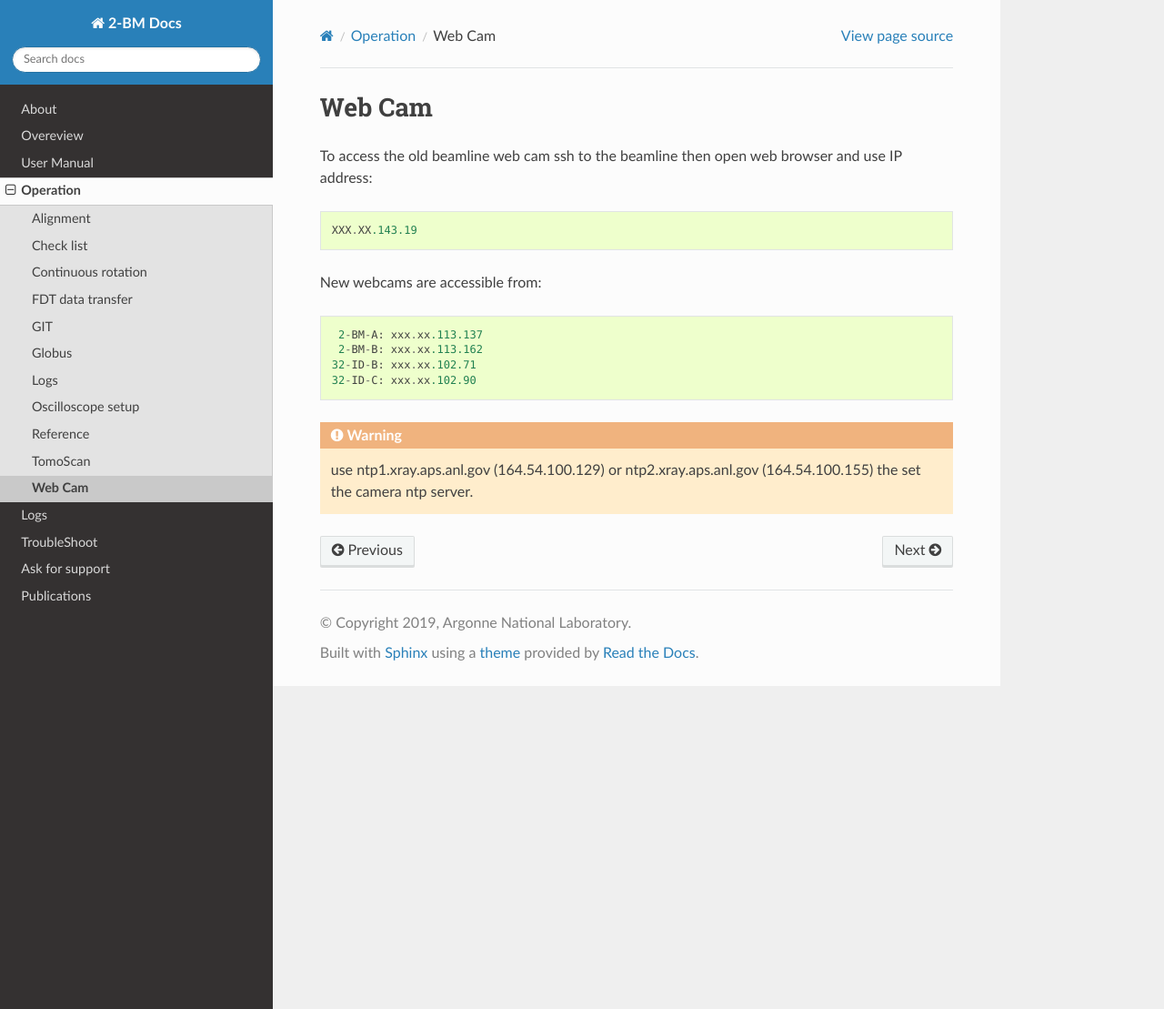
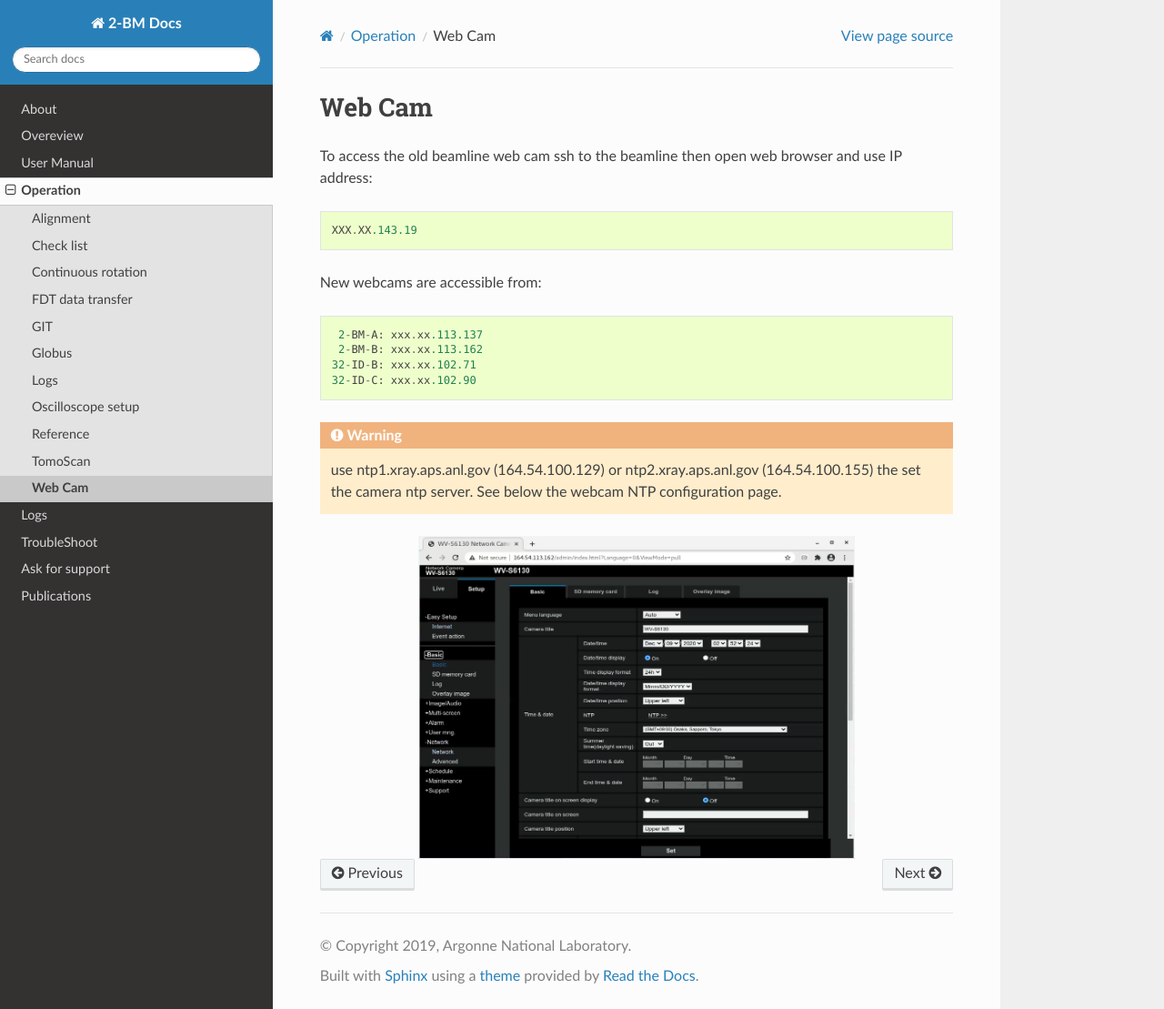
Before and after one commit to xray-imaging/2bm-docs, a Sphinx documentation site: the page built from docs/source/ops/item_025.rst, in a window 1280 px wide and 1109 px high. Shown: the whole window at 91% size. Built offline with Sphinx 7.4.7 and the Read the Docs theme 2.0.0, drawn with Linux system fonts in a browser that asks for light colours; the version number could not be read and is left out.

Commit message:
added NTP configuration screenshot

```diff
--- a/docs/source/ops/item_025.rst
+++ b/docs/source/ops/item_025.rst
@@ -15,4 +15,10 @@
     32-ID-B: xxx.xx.102.71
     32-ID-C: xxx.xx.102.90
 
-.. warning:: use ntp1.xray.aps.anl.gov (164.54.100.129) or ntp2.xray.aps.anl.gov (164.54.100.155) the set the camera ntp server.
+.. warning:: use ntp1.xray.aps.anl.gov (164.54.100.129) or ntp2.xray.aps.anl.gov (164.54.100.155) the set the camera ntp server. See below the webcam NTP configuration page.
+
+
+.. image:: ../img/webCamNtp.png
+   :width: 480px
+   :align: center
+   :alt: webCamNtp
```
Also changed, not shown: docs/source/img/webCamNtp.png (added).
